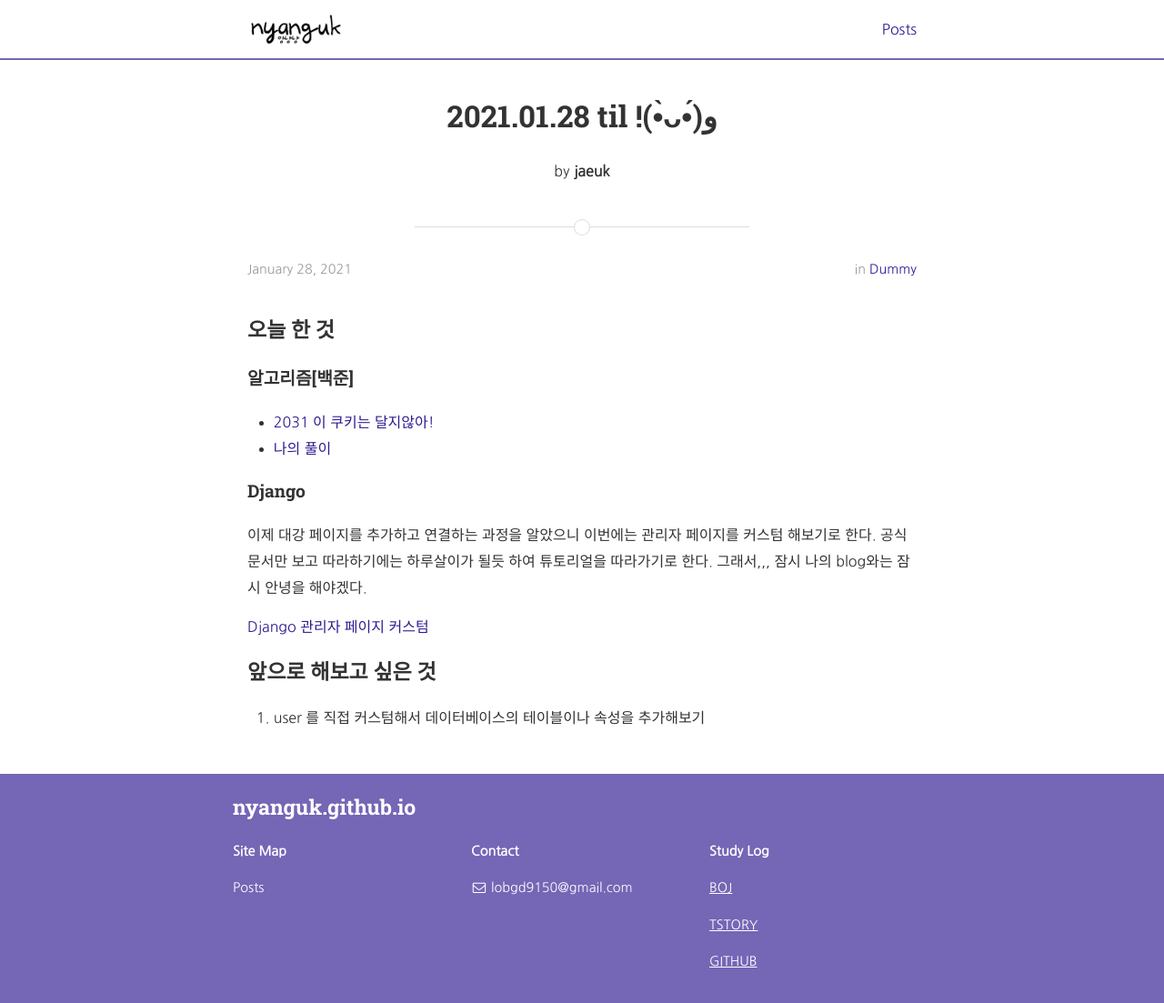
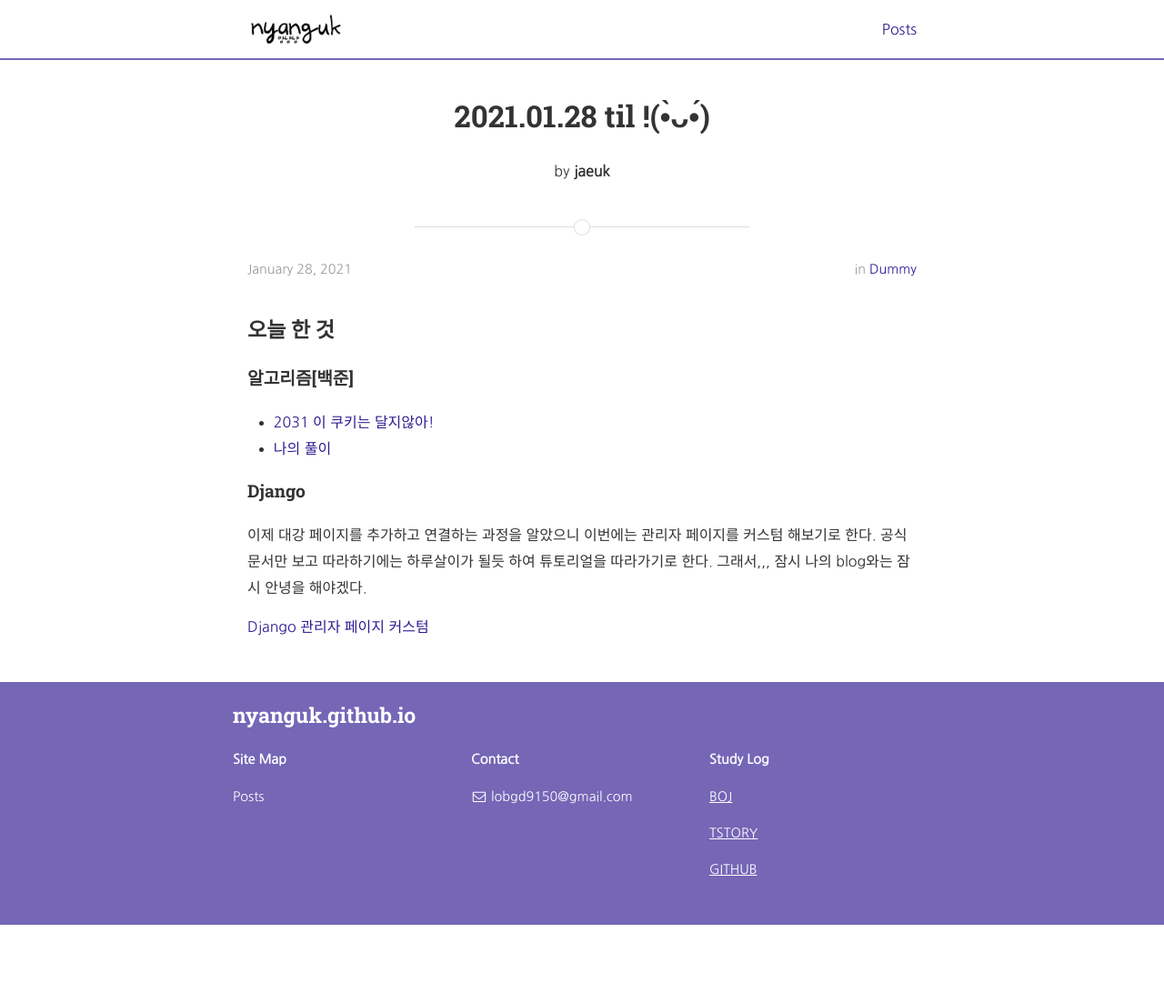
Before and after one commit to NyangUk/nyanguk.github.io, a Jekyll site: the page built from _posts/2021-01-28-2021.01.28 til.md, in a window 1280 px wide and 1117 px high. Shown: the top 1103 px of the window at 91% size. Built offline with Jekyll 4.4.1, drawn with Linux system fonts in a browser that asks for light colours; nearby versions of some CDN libraries; comment, search, counter and statistics services are not loaded.

Commit message:
01.28 til !(•̀ᴗ•́) 링크,제목 수정

```diff
--- a/_posts/2021-01-28-2021.01.28 til.md
+++ b/_posts/2021-01-28-2021.01.28 til.md
@@ -1,6 +1,6 @@
 ---
 layout: post
-title:  "2021.01.28 til !(•̀ᴗ•́)و "
+title:  "2021.01.28 til !(•̀ᴗ•́)"
 date:   2021-01-28T23:23:00+09:00
 author: jaeuk
 categories: Dummy
@@ -16,7 +16,4 @@ categories: Dummy
 공식문서만 보고 따라하기에는 하루살이가 될듯 하여 튜토리얼을 따라가기로 한다.
 그래서,,, 잠시 나의 blog와는 잠시 안녕을 해야겠다.
 
-[Django 관리자 페이지 커스텀](https://nyanguk.tistory.com/30)
-
-### **앞으로 해보고 싶은 것**
-1. user 를 직접 커스텀해서 데이터베이스의 테이블이나 속성을 추가해보기
+[Django 관리자 페이지 커스텀](https://nyanguk.tistory.com/31)
```
